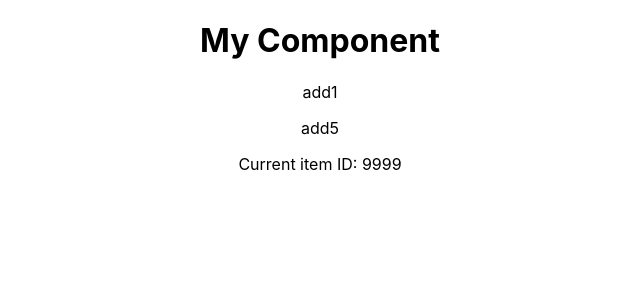
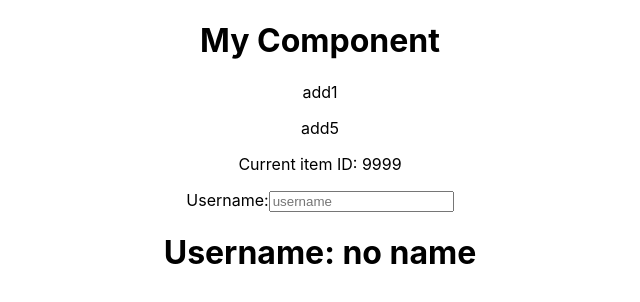
Before and after one commit to agnenevulyte/redux-boilerplate2-medium, a React (Create React App) app: page / in a window 1280 px wide. Shown: the top 302 px of the page, without its empty margins (320-960 px from the left). Built offline with nearby package versions, Linux system fonts and the light colour scheme.

Commit message:
UserContainer imported into App.js

```diff
--- a/src/App.js
+++ b/src/App.js
@@ -1,11 +1,13 @@
 import React from "react";
 import "./App.css";
 import MyComponentContainer from "./components/MyComponent";
+import UserContainer from "./components/User";
 
 function App() {
   return (
     <div className="App">
       <MyComponentContainer />
+      <UserContainer />
     </div>
   );
 }
```
